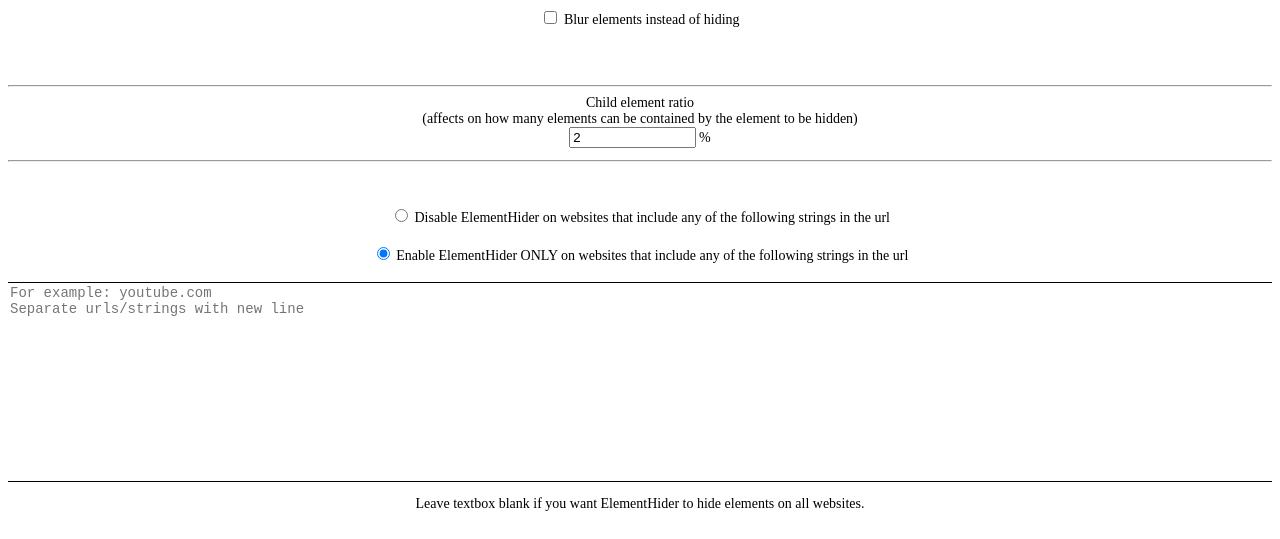
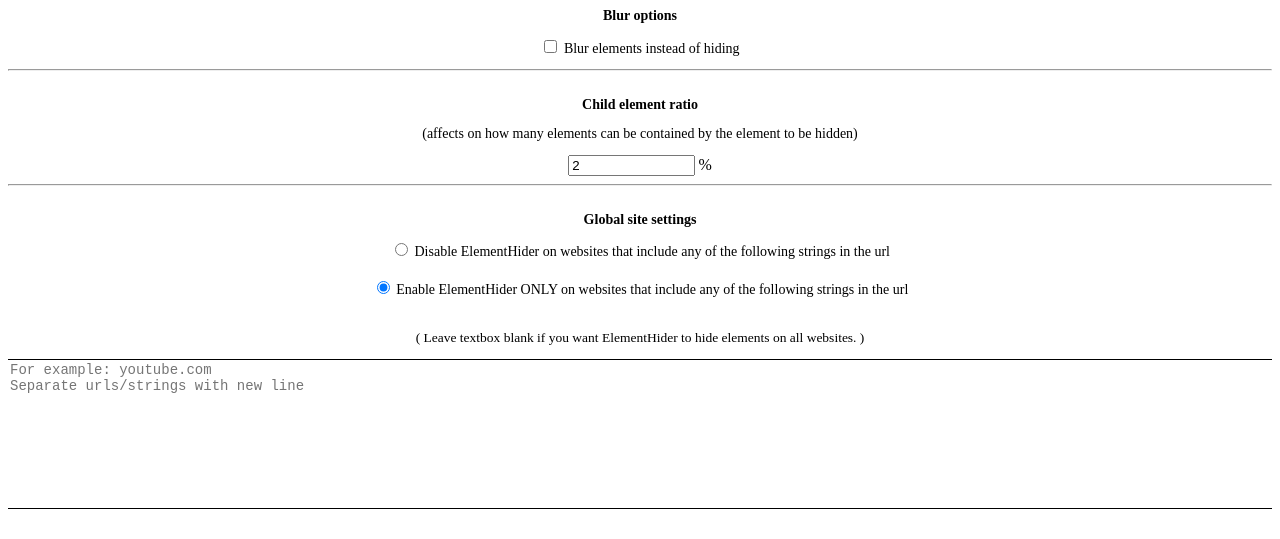
Before and after one commit to hievalt/ElementHider, a browser extension: page src/browser_action/options.html in a window 1280 px wide. Shown: the top 539 px of the page. Drawn offline with Linux system fonts and the light colour scheme.

Commit message:
option page updates

```diff
--- a/src/browser_action/css/options.css
+++ b/src/browser_action/css/options.css
@@ -20,7 +20,7 @@
 
 textarea {
   width: 100%;
-  height: 200px;
+  height: 150px;
   font-size: 14px;
   white-space: pre;
   border-right: none;
@@ -51,7 +51,7 @@
 }
 
 #tip {
-  font-size: 14px;
+  font-size: 13.5px;
 }
 
 #childElemRatio {
--- a/src/browser_action/options.html
+++ b/src/browser_action/options.html
@@ -13,6 +13,7 @@
   <body>
     <h1 id="logo">Options</h1>
     <hr id="logoLine" style="width: 180px" />
+    <b><label>Blur options</label></b>
     <label id="blurOption">
       <input type="checkbox" id="blurred" /> Blur elements instead of hiding
     </label>
@@ -20,19 +21,21 @@
       <input type="checkbox" id="hovering" /> Hover on blurred elements to show
       them
     </label>
+    <hr />
     <br />
-    <br />
-    <hr />
-    <label
+    <b><label
       title="Element with the keyword can contain % of all the elements on the page. Smaller value = more precise hiding but might only hide the text and not the whole social media post etc. Larger value = more likely to hide the keyword element and also nearest parent elements."
-      >Child element ratio <br />
+      >Child element ratio</label></b>
+      <label
+      title="Element with the keyword can contain % of all the elements on the page. Smaller value = more precise hiding but might only hide the text and not the whole social media post etc. Larger value = more likely to hide the keyword element and also nearest parent elements."
+      >
       (affects on how many elements can be contained by the element to be
-      hidden)<br />
+      hidden)</label>
       <input id="childElemRatio" type="text" placeholder="1.6" /> %
     </label>
     <hr />
     <br />
-    <br />
+    <b><label>Global site settings</label></b>
     <label class="radios">
       <input class="radios" type="radio" name="option" id="disabler" checked />
       Disable ElementHider on websites that include any of the following strings
@@ -47,15 +50,15 @@
     >
     <br />
     <br />
+    <p id="tip">
+      ( Leave textbox blank if you want ElementHider to hide elements on all
+      websites. )
+    </p>
     <textarea
       id="urls"
       placeholder="For example: youtube.com
 Separate urls/strings with new line "
     ></textarea>
-    <p id="tip">
-      Leave textbox blank if you want ElementHider to hide elements on all
-      websites.
-    </p>
     <br />
     <br />
     <a
```
